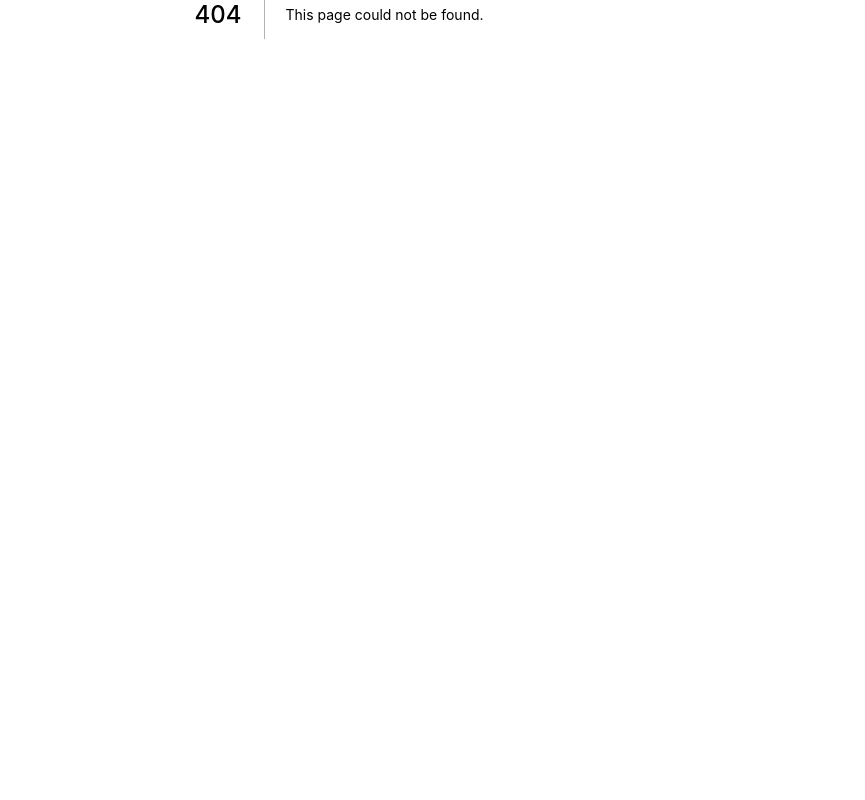
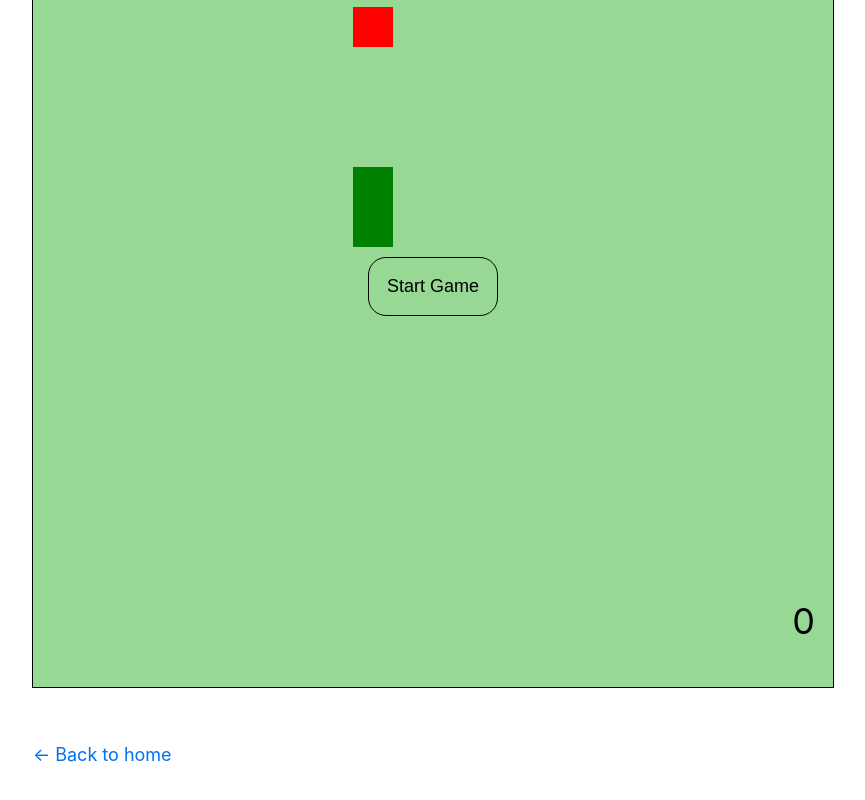
Before and after one commit to efukumoto17/project1, a Next.js app: page /snake/snake in a window 1280 px wide. Before the commit this address had no page. Shown: the part 386-1186 px from the top of the page, without its empty margins (301-1166 px from the left). Before the commit the page ends 800 px from the top, so only its background shows below. Built offline with nearby package versions, Linux system fonts and the light colour scheme.

Commit message:
Snake game added

```diff
--- a/pages/index.js
+++ b/pages/index.js
@@ -20,6 +20,12 @@ export default function Home({ allPostsData }) {
             <li className={utilStyles.listItem} key={1}>
               <Link href={`/ffb/ffb`}>
                 <a>Fantasy Football Project</a>
+              </Link>
+              <br />
+            </li>
+            <li className={utilStyles.listItem} key={1}>
+              <Link href={`/snake/snake`}>
+                <a>Snake Game</a>
               </Link>
               <br />
             </li>
--- /dev/null
+++ b/pages/snake/snake.jsx
@@ -0,0 +1,165 @@
+import Layout from "../../components/layout"
+import SnakeStyles from "../../styles/snake.module.css"
+import { useState, useEffect, useRef } from "react"
+import { useInterval } from "../../utils/interval";
+import Typography from '@mui/material/Typography';
+
+
+export const canvas_size = { x: 800, y: 800 };
+export const snake_start = [{ x: 8, y: 7 }, { x: 8, y: 8 }];
+export const direction_start = { x: 0, y: -1 };
+export const apple_start = { x: 8, y: 3 };
+export const scale = 40;
+export const initial_speed = 200;
+export const directions = {
+   ArrowUp: { x: 0, y: -1 },
+   ArrowDown: { x: 0, y: 1 },
+   ArrowLeft: { x: -1, y: 0 },
+   ArrowRight: { x: 1, y: 0 },
+};
+const maxPoints = 1600;
+
+export default function Snake(){
+   const canvasRef = useRef(null);
+   const wrapperRef = useRef(null);
+   const [direction, setDirection] = useState(direction_start);
+   const [snake, setSnake] = useState(snake_start);
+   const [apple, setApple] = useState(apple_start);
+   const [speed, setSpeed] = useState(null);
+   const [isPlaying, setIsPlaying] = useState(false);
+   const [gameOver, setGameOver] = useState(false);
+   const [points, setPoints] = useState(0);
+   const [hasFinishedGame, setHasFinishedGame] = useState(false);
+
+
+   useEffect(() => {
+      const context = canvasRef.current?.getContext('2d');
+      if (context == null) throw new Error('Could not get context');
+      context.setTransform(scale, 0, 0, scale, 0, 0);
+      context.clearRect(0, 0, canvas_size.x, canvas_size.y);
+      // Draw Snake
+      context.fillStyle = 'green';
+      snake.forEach(({ x, y }) => context.fillRect(x, y, 1, 1));
+      // Draw Apple
+      context.fillStyle = 'red';
+      context.fillRect(apple.x, apple.y, 1, 1);
+   }, [snake, apple]);
+
+   const startGame = () => {
+      setHasFinishedGame(false);
+      setIsPlaying(true);
+      setPoints(0);
+      setSnake(snake_start);
+      setApple(apple_start);
+      setDirection(direction_start);
+      setSpeed(initial_speed);
+      setGameOver(false);
+      wrapperRef.current?.focus();
+   };
+
+   const endGame = () => {
+      setIsPlaying(false);
+      setSpeed(null);
+      setGameOver(true);
+   };
+
+   const moveSnake = (event) => {
+      const { key } = event;
+      // only if arrow key move
+      if (key === 'ArrowUp' || key === 'ArrowDown' ||
+       key === 'ArrowRight' || key === 'ArrowLeft'){
+            // disable backwards key, this means no collision when going right, and then pressing ArrowLeft
+         if ( direction.x + directions[key].x &&
+            direction.y + directions[key].y) {
+            setDirection(directions[key]);
+         }
+      }
+   };
+
+   const gameLoop = () => {
+      const snakeCopy = [...snake]; // Create shallow copy to avoid mutating array
+      const newSnakeHead = {
+        x: snakeCopy[0].x + direction.x,
+        y: snakeCopy[0].y + direction.y,
+      };
+      snakeCopy.unshift(newSnakeHead);
+      if (checkCollision(newSnakeHead)) endGame();
+      if (!checkAppleCollision(snakeCopy)) snakeCopy.pop();
+      setSnake(snakeCopy);
+   };
+
+   const checkCollision = (piece, snoko = snake) => {
+      // Wall Collision Detection
+      if (
+        piece.x * scale >= canvas_size.x ||
+        piece.x < 0 ||
+        piece.y * scale >= canvas_size.y ||
+        piece.y < 0
+      ) {
+        return true;
+      }
+      for (const segment of snoko) {
+         if (piece.x === segment.x && piece.y === segment.y) return true;
+      }
+      return false;
+   };
+
+   const checkAppleCollision = (newSnake) => {
+      if (newSnake[0].x === apple.x && newSnake[0].y === apple.y) {
+        let newApple = createRandomApple();
+        while (checkCollision(newApple, newSnake)) {
+          newApple = createRandomApple();
+        }
+
+         setApple(newApple);
+         setPoints(points + 1);
+         if (points === maxPoints) {
+            setHasFinishedGame(true);
+            endGame();
+         }
+        return true;
+      }
+      return false;
+   };
+
+   const createRandomApple = () => {
+      return {
+        x: Math.floor((Math.random() * canvas_size.x - 10) / scale),
+        y: Math.floor((Math.random() * canvas_size.y - 10) / scale),
+      };
+   };
+
+
+   useInterval(() => gameLoop(), speed);
+
+   return (
+      <Layout>
+         <div className="wrapper">
+            <Typography variant="h5">Classic Snake Game </Typography>
+            <div
+               ref={wrapperRef}
+               className={SnakeStyles.canvas}
+               role="button"
+               tabIndex="0"
+               onKeyDown={(event) => moveSnake(event)}
+               >
+               {gameOver && <div className={SnakeStyles.gameOver}>Game Over</div>}
+               <canvas
+                  style={gameOver
+                     ? { border: '1px solid black', opacity: 0.5 }
+                     : { border: '1px solid black' }}
+                  ref={canvasRef}
+                  width={canvas_size.x}
+                  height={canvas_size.y}
+               />
+               {!isPlaying && (
+                  <button className={SnakeStyles.start} onClick={startGame}>
+                     Start Game
+                  </button>
+               )}
+               {hasFinishedGame && <p className={SnakeStyles.finishedGame}>You finished the game!</p>}
+               <p className={SnakeStyles.points}>{points}</p>
+            </div>
+         </div>
+      </Layout>)
+}
--- /dev/null
+++ b/styles/snake.module.css
@@ -0,0 +1,51 @@
+.wrapper {
+   display: flex;
+   justify-content: center;
+   align-items: center;
+   flex-direction: column;
+   height: 100vh;
+ }
+ .canvas {
+   display: flex;
+   justify-content: center;
+   align-items: center;
+   background: rgb(151, 216, 148);
+   position: relative;
+   height: 800px;
+   width: 800px;
+ }
+
+ .start {
+   font-size: 1rem;
+   position: absolute;
+   border: 1px solid black;
+   background: none;
+   border-radius: 1rem;
+   padding: 1rem;
+   outline: none;
+ }
+
+ .start:hover {
+   border: none;
+   background: white;
+ }
+
+ .gameOver {
+   position: absolute;
+   font-size: 5rem;
+   margin-bottom: 10rem;
+ }
+ .points {
+   position: absolute;
+   bottom: 0;
+   right: 1rem;
+   font-size: 2rem;
+ }
+
+ .finishedGame {
+   position: absolute;
+   top: 60px;
+   font-size: 5rem;
+   color: red;
+   text-decoration: underline;
+ }
--- /dev/null
+++ b/utils/interval.js
@@ -0,0 +1,23 @@
+import { useEffect, useRef } from 'react';
+
+export function useInterval(cb, delay) {
+  const savedCallback = useRef();
+
+  // Remember the latest callback.
+  useEffect(() => {
+    savedCallback.current = cb;
+  }, [cb]);
+
+  // Set up the interval.
+  useEffect(() => {
+    function tick() {
+      if (typeof savedCallback?.current !== 'undefined') {
+        savedCallback.current();
+      }
+    }
+    if (delay !== null) {
+      let id = setInterval(tick, delay);
+      return () => clearInterval(id);
+    }
+  }, [delay]);
+}
```
